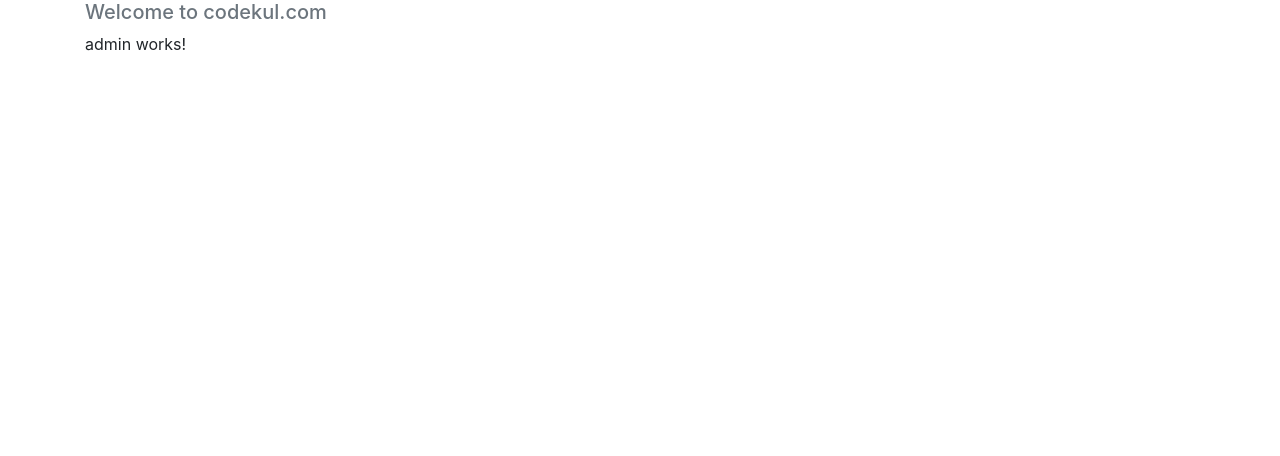
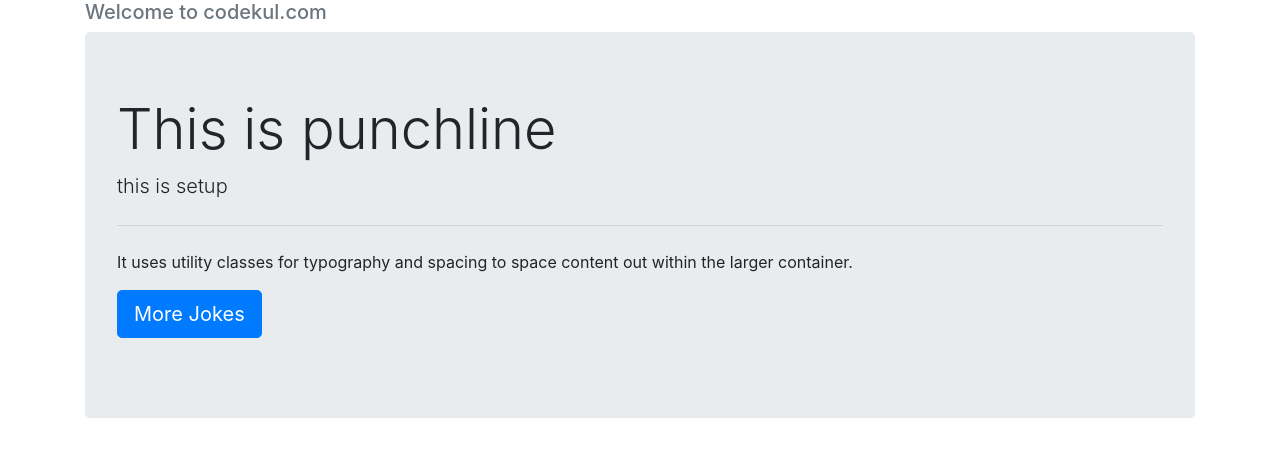
Before and after one commit to CodeKul/corporate-training, an Angular app in the folder routing/myrouterapp/: page /admin in a window 1280 px wide. Shown: the top 456 px of the page. Built offline with nearby package versions, Linux system fonts and the light colour scheme.

Commit message:
service and http

```diff
--- a/routing/myrouterapp/src/app/admin/admin.component.html
+++ b/routing/myrouterapp/src/app/admin/admin.component.html
@@ -1,3 +1,9 @@
-<p>
-  admin works!
-</p>
+<div class="jumbotron">
+    <h1 class="display-4">{{jk.punchline}}</h1>
+    <p class="lead">{{jk.setup}}</p>
+    <hr class="my-4">
+    <p>It uses utility classes for typography and spacing to space content out within the larger container.</p>
+    <p class="lead">
+      <button class="btn btn-primary btn-lg" role="button" (click)="clkRandomJoke()">More Jokes</button>
+    </p>
+  </div>
--- a/routing/myrouterapp/src/app/admin/admin.component.ts
+++ b/routing/myrouterapp/src/app/admin/admin.component.ts
@@ -1,15 +1,27 @@
+import { JokeService } from './../joke.service';
 import { Component, OnInit } from '@angular/core';
+import { Joke } from './joke';
 
 @Component({
   selector: 'app-admin',
   templateUrl: './admin.component.html',
-  styleUrls: ['./admin.component.css']
+  styleUrls: ['./admin.component.css'],
+  providers: [JokeService]
 })
 export class AdminComponent implements OnInit {
 
-  constructor() { }
+  jk: Joke = new Joke()
+
+  constructor(
+    private joke: JokeService
+  ) { }
 
   ngOnInit() {
+    this.jk.punchline = 'This is punchline'
+    this.jk.setup = 'this is setup'
   }
 
+  clkRandomJoke() {
+    this.joke.randomJoke(rsJk => this.jk = rsJk)
+  }
 }
--- a/routing/myrouterapp/src/app/admin/admin.module.ts
+++ b/routing/myrouterapp/src/app/admin/admin.module.ts
@@ -1,3 +1,4 @@
+import { JokeService } from './../joke.service';
 import { NgModule } from '@angular/core';
 import { CommonModule } from '@angular/common';
 import { AdminComponent } from './admin.component';
@@ -6,6 +7,7 @@
   imports: [
     CommonModule
   ],
-  declarations: [AdminComponent]
+  declarations: [AdminComponent],
+  providers : [JokeService]
 })
 export class AdminModule { }
--- /dev/null
+++ b/routing/myrouterapp/src/app/admin/joke.ts
@@ -0,0 +1,6 @@
+export class Joke {
+    id: number;
+    type: string;
+    setup: string;
+    punchline: string;
+}
--- a/routing/myrouterapp/src/app/app.module.ts
+++ b/routing/myrouterapp/src/app/app.module.ts
@@ -1,6 +1,7 @@
 import { AdminModule } from './admin/admin.module';
 import { BrowserModule } from '@angular/platform-browser';
 import { NgModule } from '@angular/core';
+import { HttpClientModule} from '@angular/common/http'
 
 import { AppRoutingModule } from './app-routing.module';
 
@@ -16,7 +17,9 @@
     BrowserModule,
     AppRoutingModule,
     LoginModule,
-    AdminModule
+    AdminModule,
+
+    HttpClientModule
   ],
   providers: [],
   bootstrap: [AppComponent]
--- /dev/null
+++ b/routing/myrouterapp/src/app/joke.service.ts
@@ -0,0 +1,20 @@
+import { Injectable } from '@angular/core';
+import { HttpClient } from '@angular/common/http';
+import { Joke } from './admin/joke';
+
+@Injectable()
+export class JokeService {
+
+  private readonly urlJoke = 'https://08ad1pao69.execute-api.us-east-1.amazonaws.com/dev/random_joke'
+
+  constructor(
+    private http: HttpClient
+  ) { }
+
+  randomJoke(onJk: (jk : Joke) => void): void {
+    this.http.get(this.urlJoke).subscribe(
+      resDt => onJk(resDt as Joke)
+    )
+    console.log('Executed')
+  }
+}
--- a/routing/myrouterapp/src/app/login/login.component.html
+++ b/routing/myrouterapp/src/app/login/login.component.html
@@ -5,20 +5,22 @@
         <h3 class="panel-title">Sign In</h3>
       </div>
       <div class="panel-body">
-        <form (ngSubmit)="a" #frm="ngForm">
+        <form (ngSubmit)="onLogin(frm)" #frm="ngForm">
           <div class="form-group">
             <input
               name="email"
               ngModel
               placeholder="E-mail"
-              type="email" >
+              type="email"
+              required >
           </div>
           <div class="form-group">
             <input
               placeholder="Password"
               name="password"
               ngModel
-              type="password" >
+              type="password"
+              required>
           </div>
           <div class="checkbox">
             <label>
@@ -28,7 +30,7 @@
                 value="Remember Me"/>
             </label>
           </div>
-          <input [disabled]="false" type="submit" class="btn btn-sm btn-success" value="Login" />
+          <input [disabled]="!frm.valid" type="submit" class="btn btn-sm btn-success" value="Login" />
         </form>
       </div>
     </div>
```
Also changed, not shown: 1 other file (tests, documents, lock files or other folders).
